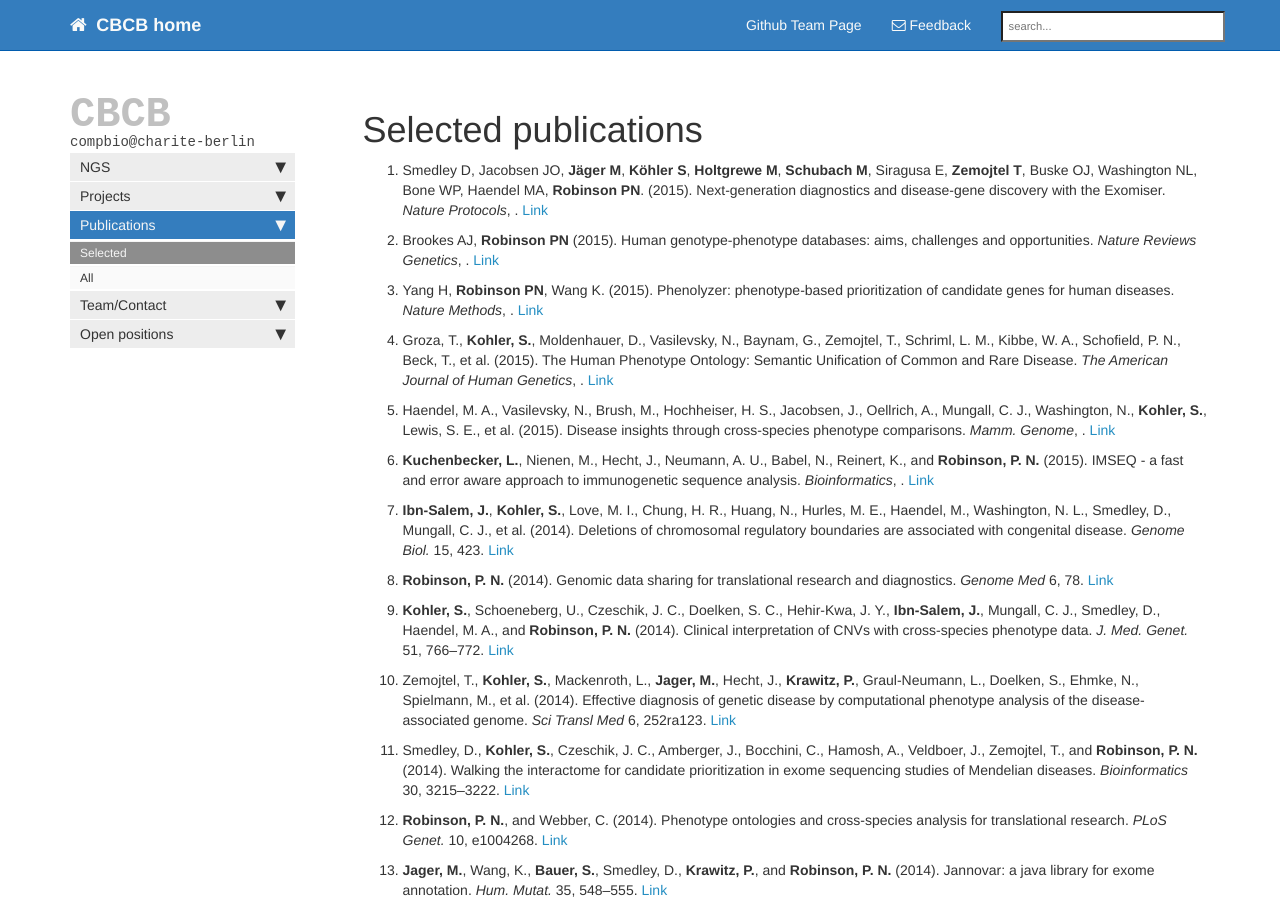
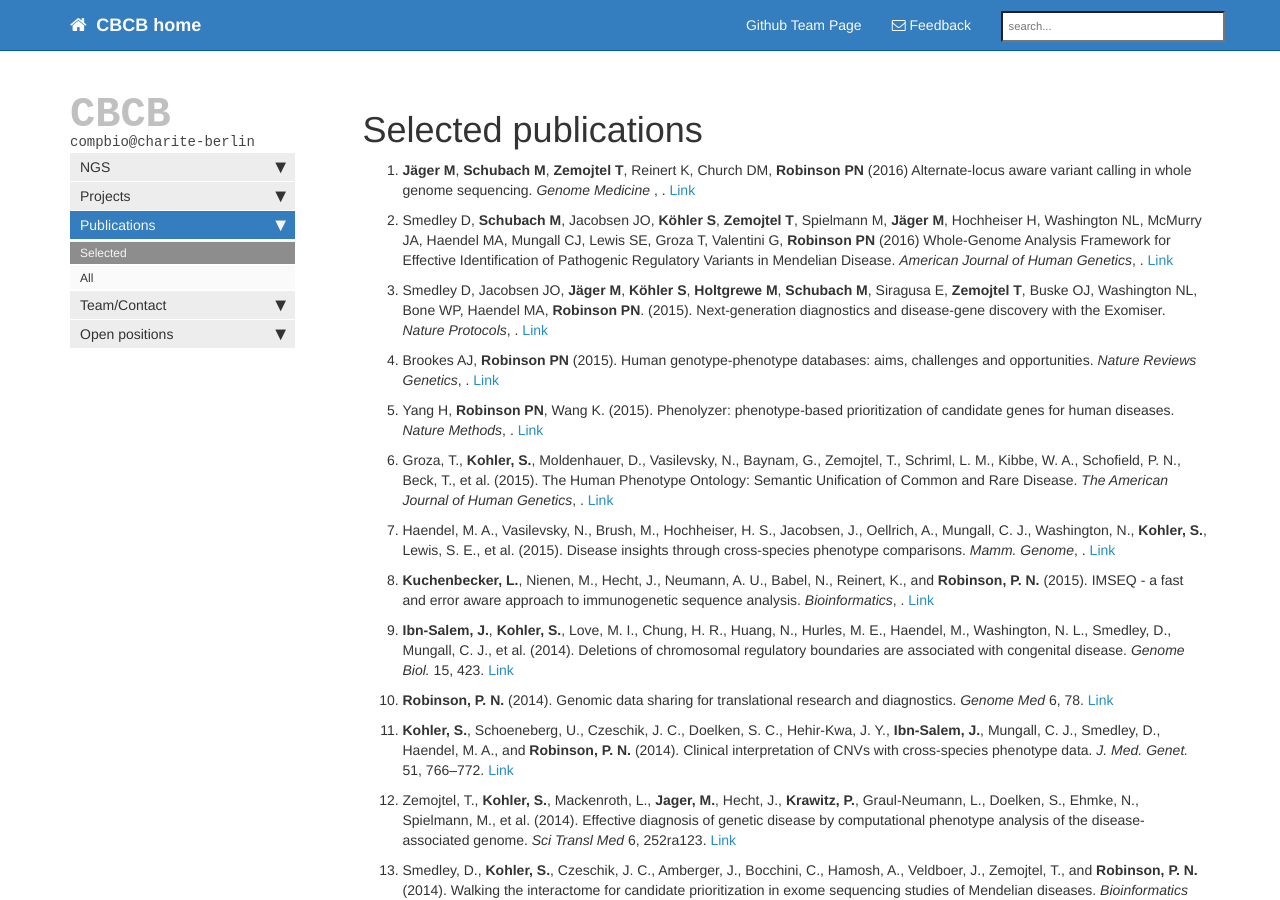
Before and after one commit to charite/charite.github.io, a Jekyll site: the page built from publications_selected.md, in a window 1280 px wide and 900 px high. Built offline with Jekyll 4.4.1, drawn with Linux system fonts in a browser that asks for light colours; nearby versions of some CDN libraries; library files that are not in the unit come from our copies; comment, search, counter and statistics services are not loaded.

Commit message:
Update publications_selected.md
adding some literature to selected

```diff
--- a/publications_selected.md
+++ b/publications_selected.md
@@ -5,6 +5,8 @@ title: Selected publications
 
 <ol class="bibliography">
 
+ <li><span id="PMID27569544"><b>Jäger M</b>, <b>Schubach M</b>, <b>Zemojtel T</b>, Reinert K, Church DM, <b>Robinson PN</b> (2016) Alternate-locus aware variant calling in whole genome sequencing. <i>Genome Medicine </i>, .</span> <a href="https://www.ncbi.nlm.nih.gov/pubmed/27964746">Link</a></li>
+<li><span id="PMID27569544"> Smedley D, <b>Schubach M</b>, Jacobsen JO, <b>Köhler S</b>, <b>Zemojtel T</b>, Spielmann M, <b>Jäger M</b>, Hochheiser H, Washington NL, McMurry JA, Haendel MA, Mungall CJ, Lewis SE, Groza T, Valentini G, <b>Robinson PN</b> (2016) Whole-Genome Analysis Framework for Effective Identification of Pathogenic Regulatory Variants in Mendelian Disease. <i>American Journal of Human Genetics</i>, .</span> <a href="https://www.ncbi.nlm.nih.gov/pubmed/27569544">Link</a>  </li>
 <li><span id="exomiser_natgenet"> Smedley D, Jacobsen JO, <b>Jäger M</b>, <b>Köhler S</b>, <b>Holtgrewe M</b>, <b>Schubach M</b>, Siragusa E, <b>Zemojtel T</b>, Buske OJ, Washington NL, Bone WP, Haendel MA, <b>Robinson PN</b>. (2015). Next-generation diagnostics and disease-gene discovery with the Exomiser. <i>Nature Protocols</i>, .</span>   <a href="http://www.ncbi.nlm.nih.gov/pubmed/26562621">Link</a>  </li>
 <li><span id="natrevgenet"> Brookes AJ, <b>Robinson PN</b> (2015). Human genotype-phenotype databases: aims, challenges and opportunities. <i>Nature Reviews Genetics</i>, .</span>   <a href="http://www.ncbi.nlm.nih.gov/pubmed/26553330">Link</a>  </li>
 <li><span id="phenolyzer"> Yang H, <b>Robinson PN</b>, Wang K. (2015). Phenolyzer: phenotype-based prioritization of candidate genes for human diseases. <i>Nature Methods</i>, .</span>   <a href="http://www.ncbi.nlm.nih.gov/pubmed/26192085">Link</a>  </li>
```
